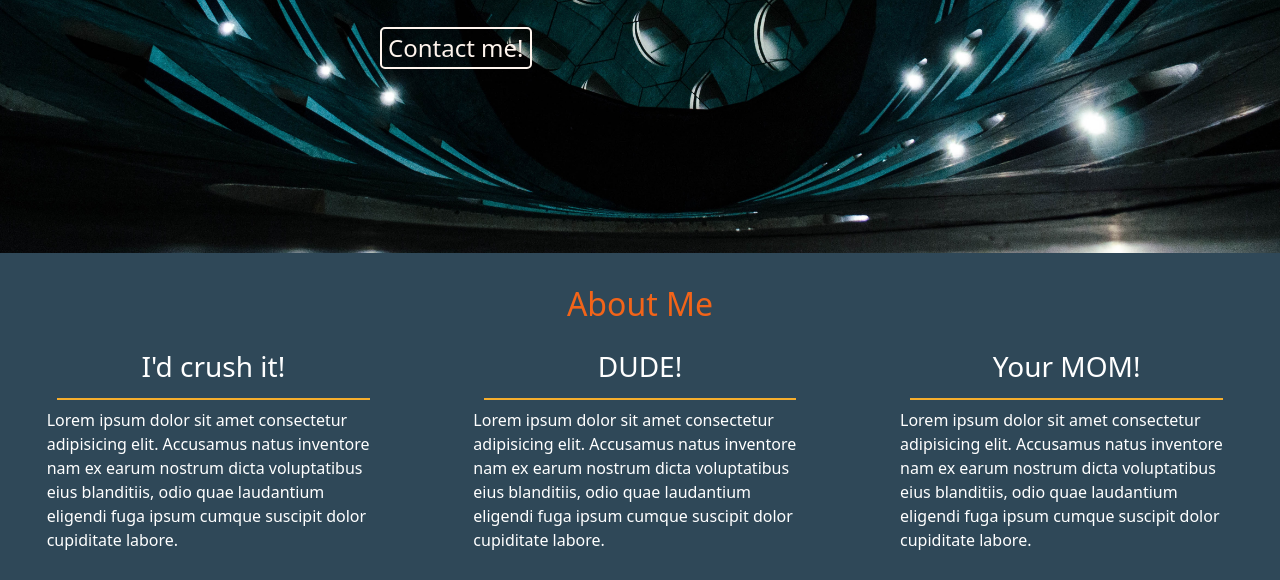
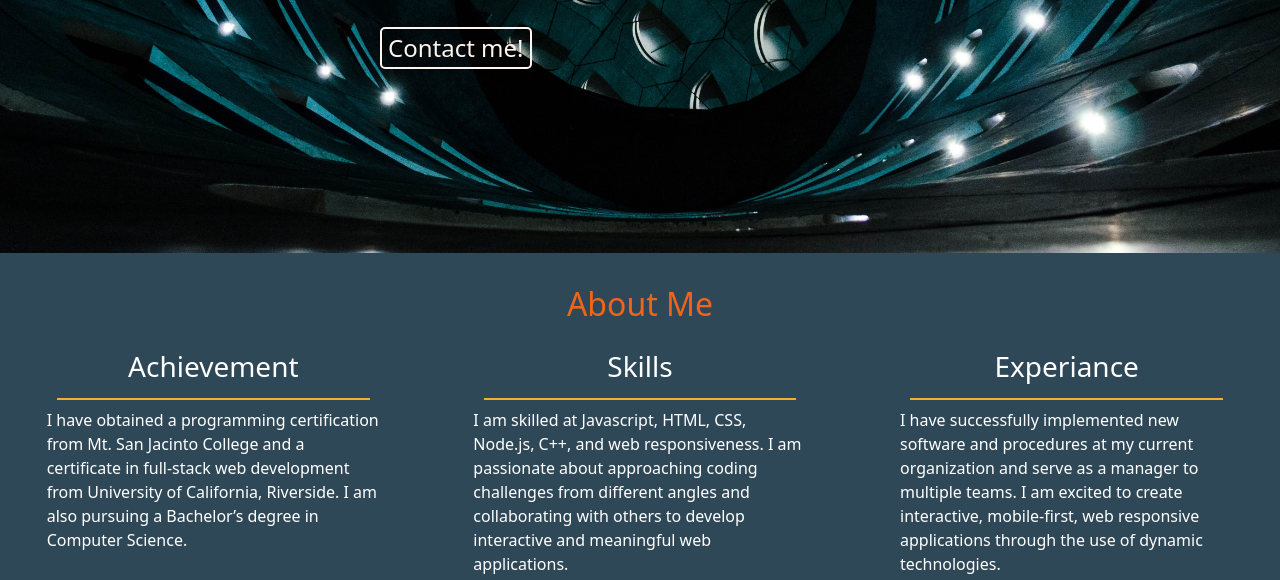
Before and after one commit to ehunter7/Portfolio, a plain HTML site: page index.html in a window 1280 px wide. Shown: the part 547-1127 px from the top of the page. Drawn offline with nearby package versions, Linux system fonts and the light colour scheme.

Commit message:
Adding about me text

```diff
--- a/index.html
+++ b/index.html
@@ -48,30 +48,30 @@
       <h2 class="about-me-header">About Me</h2>
       <section class="box-container">
         <div class="box">
-          <h3>I'd crush it!</h3>
+          <h3>Achievement</h3>
           <p>
-            Lorem ipsum dolor sit amet consectetur adipisicing elit. Accusamus
-            natus inventore nam ex earum nostrum dicta voluptatibus eius
-            blanditiis, odio quae laudantium eligendi fuga ipsum cumque suscipit
-            dolor cupiditate labore.
+            I have obtained a programming certification from Mt. San Jacinto
+            College and a certificate in full-stack web development from
+            University of California, Riverside. I am also pursuing a Bachelor’s
+            degree in Computer Science.
           </p>
         </div>
         <div class="box">
-          <h3>DUDE!</h3>
+          <h3>Skills</h3>
           <p>
-            Lorem ipsum dolor sit amet consectetur adipisicing elit. Accusamus
-            natus inventore nam ex earum nostrum dicta voluptatibus eius
-            blanditiis, odio quae laudantium eligendi fuga ipsum cumque suscipit
-            dolor cupiditate labore.
+            I am skilled at Javascript, HTML, CSS, Node.js, C++, and web
+            responsiveness. I am passionate about approaching coding challenges
+            from different angles and collaborating with others to develop
+            interactive and meaningful web applications.
           </p>
         </div>
         <div class="box">
-          <h3>Your MOM!</h3>
+          <h3>Experiance</h3>
           <p>
-            Lorem ipsum dolor sit amet consectetur adipisicing elit. Accusamus
-            natus inventore nam ex earum nostrum dicta voluptatibus eius
-            blanditiis, odio quae laudantium eligendi fuga ipsum cumque suscipit
-            dolor cupiditate labore.
+            I have successfully implemented new software and procedures at my
+            current organization and serve as a manager to multiple teams. I am
+            excited to create interactive, mobile-first, web responsive
+            applications through the use of dynamic technologies.
           </p>
         </div>
       </section>
```
